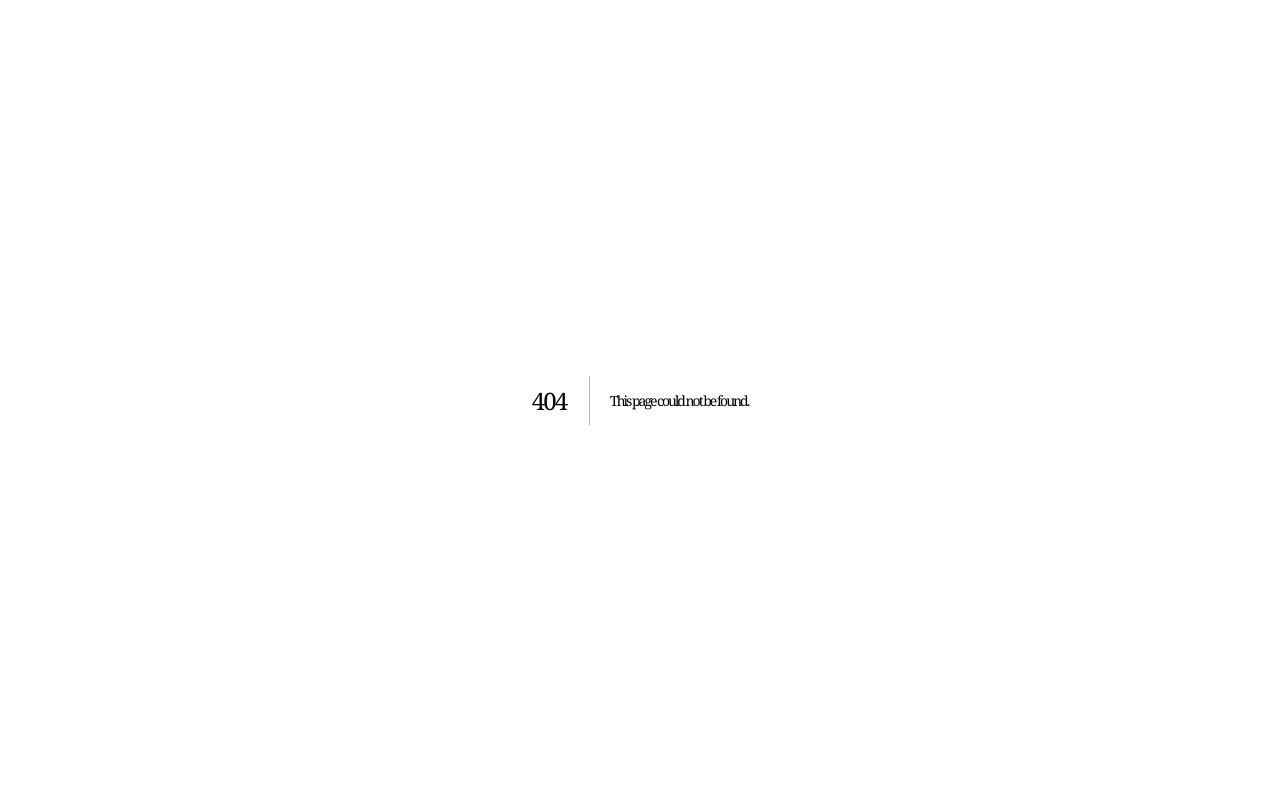
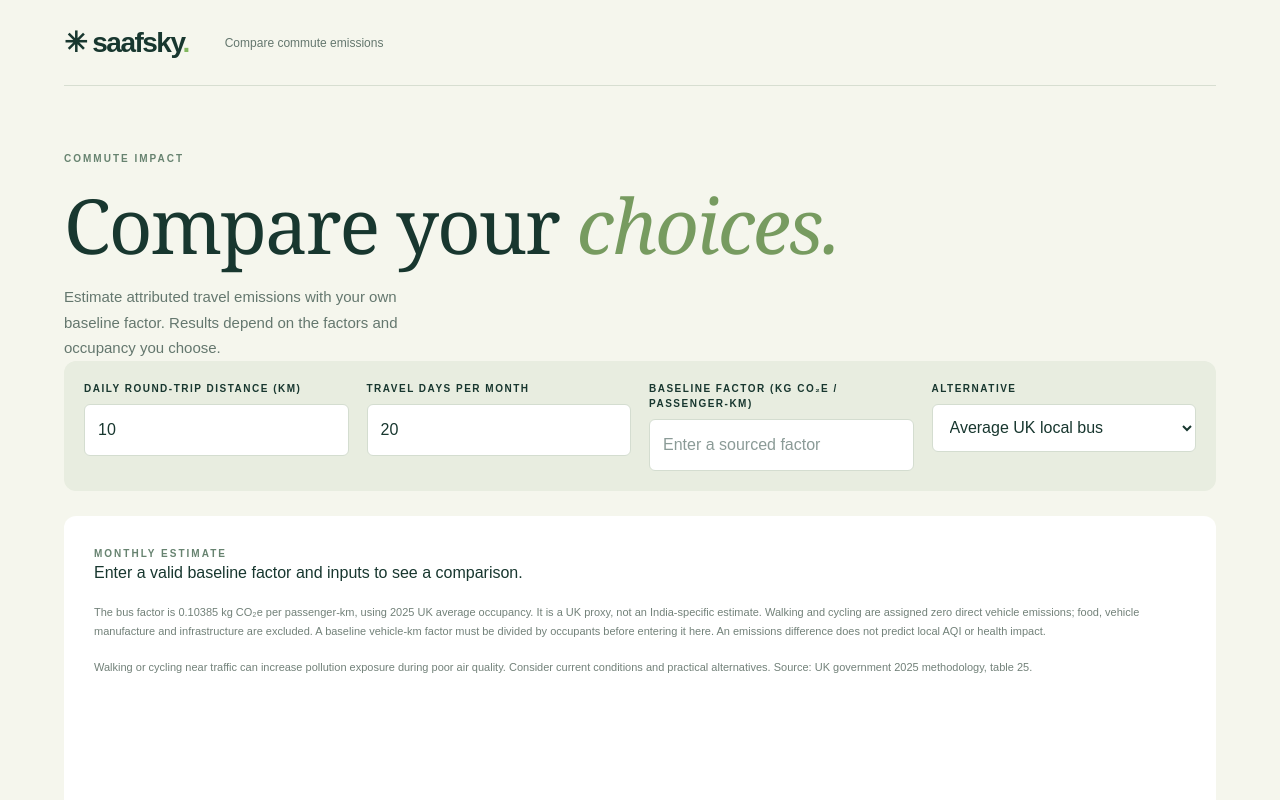
Before and after one commit to priyanshuchawda/saafsky, a Next.js app: page /impact in a window 1280 px wide. Before the commit this address had no page. Shown: the top 800 px of the page. Built offline with nearby package versions, Linux system fonts and the light colour scheme.

Commit message:
feat: compare commute emissions

```diff
--- a/src/app/globals.css
+++ b/src/app/globals.css
@@ -28,6 +28,21 @@
   line-height: 1.6;
 }
 .profile input[type="datetime-local"] {
+  border: 1px solid #d4ddd0;
+  background: white;
+  border-radius: 6px;
+  padding: 13px;
+  width: 100%;
+  color: var(--ink);
+  min-height: 48px;
+}
+.impact-form {
+  flex-wrap: wrap;
+}
+.impact-form .profile {
+  min-width: 190px;
+}
+.impact-form input {
   border: 1px solid #d4ddd0;
   background: white;
   border-radius: 6px;
--- /dev/null
+++ b/src/app/impact/page.tsx
@@ -0,0 +1,156 @@
+"use client";
+import Link from "next/link";
+import { useState } from "react";
+import {
+  monthlyImpact,
+  UK_BUS_KG_PER_PASSENGER_KM,
+  type Mode,
+} from "@/features/sustainability/calculate";
+
+export default function Impact() {
+  const [distance, setDistance] = useState("10");
+  const [days, setDays] = useState("20");
+  const [baseline, setBaseline] = useState("");
+  const [custom, setCustom] = useState("");
+  const [mode, setMode] = useState<Mode>("bus");
+  const complete =
+    distance.trim() !== "" &&
+    days.trim() !== "" &&
+    baseline.trim() !== "" &&
+    (mode !== "custom" || custom.trim() !== "");
+  const result = complete
+    ? monthlyImpact(
+        Number(distance),
+        Number(days),
+        Number(baseline),
+        mode,
+        mode === "custom" ? Number(custom) : 0,
+      )
+    : null;
+  return (
+    <main className="shell scenario">
+      <header className="top">
+        <Link className="brand" href="/">
+          ✳ saafsky<span>.</span>
+        </Link>
+        <p>Compare commute emissions</p>
+      </header>
+      <p className="eyebrow">COMMUTE IMPACT</p>
+      <h1>
+        Compare your <em>choices.</em>
+      </h1>
+      <p className="lead">
+        Estimate attributed travel emissions with your own baseline factor.
+        Results depend on the factors and occupancy you choose.
+      </p>
+      <div className="toolbar impact-form">
+        <div className="profile">
+          <label htmlFor="distance">DAILY ROUND-TRIP DISTANCE (KM)</label>
+          <input
+            id="distance"
+            type="number"
+            min="0"
+            max="1000"
+            step="any"
+            value={distance}
+            onChange={(e) => setDistance(e.target.value)}
+          />
+        </div>
+        <div className="profile">
+          <label htmlFor="days">TRAVEL DAYS PER MONTH</label>
+          <input
+            id="days"
+            type="number"
+            min="0"
+            max="31"
+            step="1"
+            value={days}
+            onChange={(e) => setDays(e.target.value)}
+          />
+        </div>
+        <div className="profile">
+          <label htmlFor="baseline">
+            BASELINE FACTOR (KG CO₂E / PASSENGER-KM)
+          </label>
+          <input
+            id="baseline"
+            type="number"
+            min="0"
+            max="10"
+            step="any"
+            value={baseline}
+            onChange={(e) => setBaseline(e.target.value)}
+            placeholder="Enter a sourced factor"
+          />
+        </div>
+        <div className="profile">
+          <label htmlFor="mode">ALTERNATIVE</label>
+          <select
+            id="mode"
+            value={mode}
+            onChange={(e) => setMode(e.target.value as Mode)}
+          >
+            <option value="bus">Average UK local bus</option>
+            <option value="walk">Walking</option>
+            <option value="cycle">Cycling</option>
+            <option value="custom">Custom factor</option>
+          </select>
+        </div>
+        {mode === "custom" && (
+          <div className="profile">
+            <label htmlFor="custom">
+              ALTERNATIVE FACTOR (KG CO₂E / PASSENGER-KM)
+            </label>
+            <input
+              id="custom"
+              type="number"
+              min="0"
+              max="10"
+              step="any"
+              value={custom}
+              onChange={(e) => setCustom(e.target.value)}
+            />
+          </div>
+        )}
+      </div>
+      <section className="plan scenario-result" aria-live="polite">
+        <p className="eyebrow">MONTHLY ESTIMATE</p>
+        {result ? (
+          <>
+            <h3>
+              {Math.abs(result.difference).toFixed(2)} kg{" "}
+              <em>CO₂e {result.difference >= 0 ? "less" : "more"}.</em>
+            </h3>
+            <p>
+              Baseline {result.baseline.toFixed(2)} kg · Alternative{" "}
+              {result.alternative.toFixed(2)} kg
+            </p>
+          </>
+        ) : (
+          <p>Enter a valid baseline factor and inputs to see a comparison.</p>
+        )}
+        <p className="fine">
+          The bus factor is {UK_BUS_KG_PER_PASSENGER_KM} kg CO₂e per
+          passenger-km, using 2025 UK average occupancy. It is a UK proxy, not
+          an India-specific estimate. Walking and cycling are assigned zero
+          direct vehicle emissions; food, vehicle manufacture and infrastructure
+          are excluded. A baseline vehicle-km factor must be divided by
+          occupants before entering it here. An emissions difference does not
+          predict local AQI or health impact.
+        </p>
+        <p className="fine">
+          Walking or cycling near traffic can increase pollution exposure during
+          poor air quality. Consider current conditions and practical
+          alternatives. Source:{" "}
+          <a href="https://assets.publishing.service.gov.uk/media/6846b0870392ed9b784c0187/2025-GHG-CF-methodology-paper.pdf">
+            UK government 2025 methodology, table 25
+          </a>
+          .
+        </p>
+      </section>
+      <footer>
+        <Link href="/">← Back to dashboard</Link>
+      </footer>
+    </main>
+  );
+}
--- a/src/app/page.tsx
+++ b/src/app/page.tsx
@@ -199,6 +199,7 @@ export default function Home() {
       <footer>
         <strong>✳ saafsky.</strong>
         <span>A calmer way to navigate the air around you.</span>
+        <Link href="/impact">Compare commute impact ↗</Link>
       </footer>
     </main>
   );
--- /dev/null
+++ b/src/features/sustainability/calculate.ts
@@ -0,0 +1,33 @@
+export type Mode = "bus" | "walk" | "cycle" | "custom";
+export const UK_BUS_KG_PER_PASSENGER_KM = 0.10385;
+
+export function monthlyImpact(
+  distanceKm: number,
+  days: number,
+  baselineFactor: number,
+  mode: Mode,
+  customFactor = 0,
+): { baseline: number; alternative: number; difference: number } | null {
+  if (
+    ![distanceKm, days, baselineFactor, customFactor].every(Number.isFinite) ||
+    distanceKm < 0 ||
+    distanceKm > 1000 ||
+    !Number.isInteger(days) ||
+    days < 0 ||
+    days > 31 ||
+    baselineFactor < 0 ||
+    baselineFactor > 10 ||
+    customFactor < 0 ||
+    customFactor > 10
+  )
+    return null;
+  const factor =
+    mode === "bus"
+      ? UK_BUS_KG_PER_PASSENGER_KM
+      : mode === "custom"
+        ? customFactor
+        : 0;
+  const baseline = distanceKm * days * baselineFactor;
+  const alternative = distanceKm * days * factor;
+  return { baseline, alternative, difference: baseline - alternative };
+}
```
Also changed, not shown: 1 other file (tests, documents, lock files or other folders).
